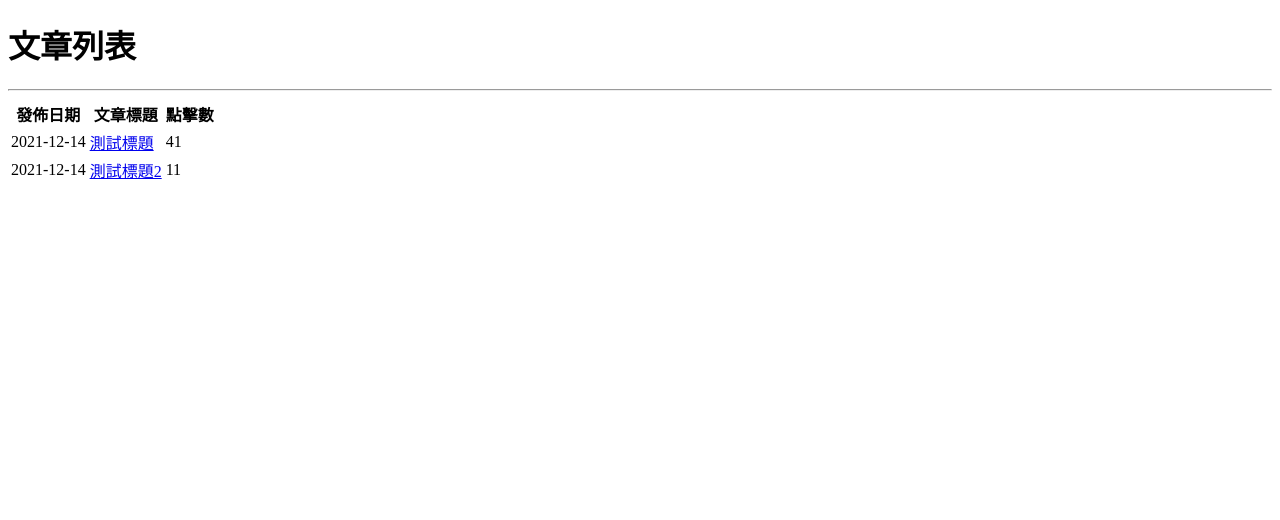
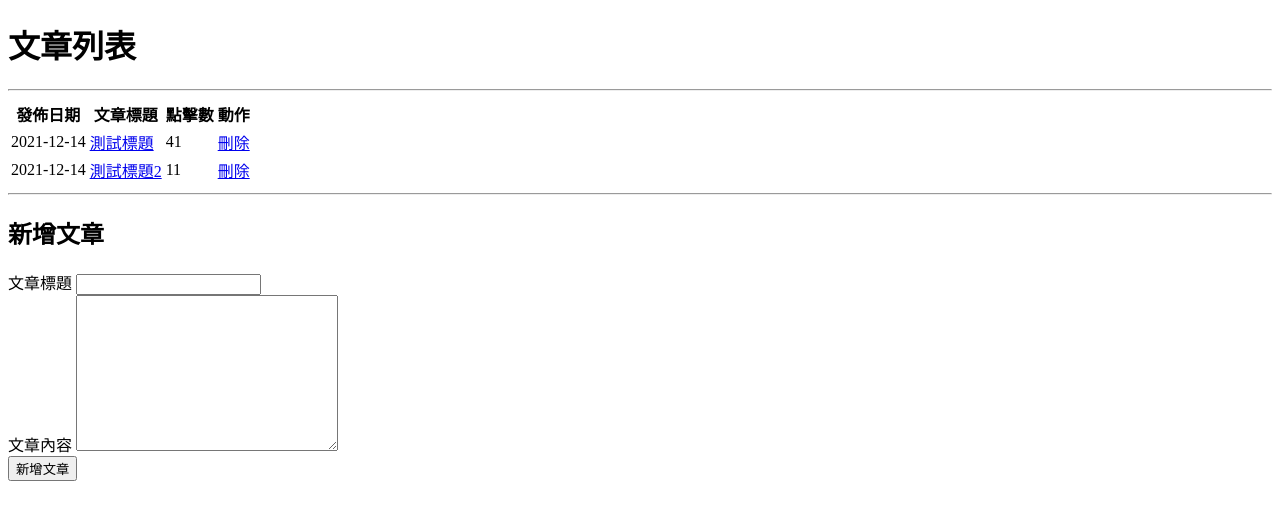
Before and after one commit to oYi52/blog_example, a PHP site: page / in a window 1280 px wide. Shown: the top 520 px of the page. Run offline with PHP 8.4, Linux system fonts and the light colour scheme; data comes from the database, SQL or seed files in the repository.

Commit message:
實裝新增、刪除文章

```diff
--- a/index.php
+++ b/index.php
@@ -1,4 +1,6 @@
 <?php
+
+# CRUD參考： https://wenhaoyi.notion.site/MySQL-CRUD-7730c33181594311a4a2e6d156fa8cfb
 
 include_once("con.php");
 
@@ -16,6 +18,7 @@ $query = mysqli_query($_con,$sql);
 </head>
 <body>
     <h1>文章列表</h1>
+    <caption><?php if(isset($_GET['success'])&&$_GET['success']==1){echo "新增成功!!";}  if(isset($_GET['success'])&&$_GET['success']==2){echo "刪除成功!!";} ?></caption>
     <hr>
     <table>
         <thead>
@@ -23,6 +26,7 @@ $query = mysqli_query($_con,$sql);
                 <th>發佈日期</th>
                 <th>文章標題</th>
                 <th>點擊數</th>
+                <th>動作</th>
             </tr>
         </thead>
         <tbody>
@@ -31,9 +35,22 @@ $query = mysqli_query($_con,$sql);
                 <td><?php echo $row['artdate']; ?></td>
                 <td><a href="article.php?id=<?php echo $row['artid']; ?>"><?php echo $row['arttitle']; ?></a></td>
                 <td><?php echo $row['artclick']; ?></td>
+                <td><a href="process.php?action=DELETE&artid=<?php echo $row['artid']; ?>">刪除</a></td>
             </tr>
             <?php } ?>
         </tbody>
     </table>
+    <hr>
+    <h2>新增文章</h2>
+
+    <form action="process.php" method="POST">
+        <label for="arttitle">文章標題</label>
+        <input type="text" id="arttitle" name="arttitle" required>
+        <br>
+        <label for="artcontent">文章內容</label>
+        <textarea name="artcontent" id="artcontent" cols="30" rows="10"></textarea>
+        <br>
+        <input type="submit" name="action" value="新增文章">
+    </form>
 </body>
 </html>
```
Also changed, not shown: process.php (added, +27 -0 lines).
